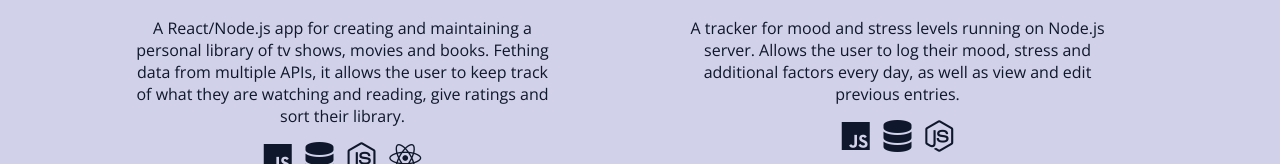
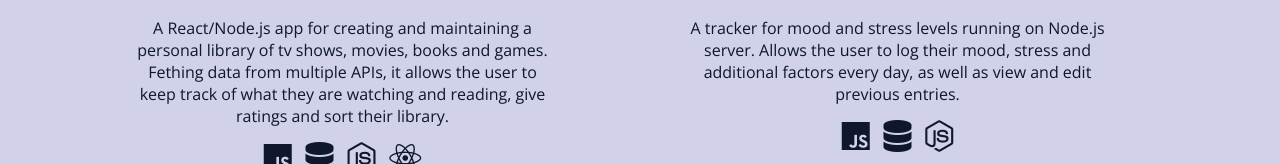
Before and after one commit to arrenkae/dev-portfolio, a plain HTML site: page index.html in a window 1280 px wide. Shown: the part 1302-1466 px from the top of the page. Drawn offline with nearby package versions, Linux system fonts and the light colour scheme.

Commit message:
updated project preview

```diff
--- a/index.html
+++ b/index.html
@@ -64,7 +64,7 @@
                 <div class="container_project">
                     <h3>My Media Library</h3>
                     <img src="media/project-previews/project-media-library.jpg" alt="preview_project2">
-                    <p>A React/Node.js app for creating and maintaining a personal library of tv shows, movies and books. Fething data from multiple APIs, it allows the user to keep track of what they are watching and reading, give ratings and sort their library.</p>
+                    <p>A React/Node.js app for creating and maintaining a personal library of tv shows, movies, books and games. Fething data from multiple APIs, it allows the user to keep track of what they are watching and reading, give ratings and sort their library.</p>
                     <div class="project-icons">
                         <i class="fa-brands fa-js fa-2xl"></i>
                         <i class="fa-solid fa-database fa-2xl"></i>
```
Also changed, not shown: media/project-previews/project-media-library.jpg.
